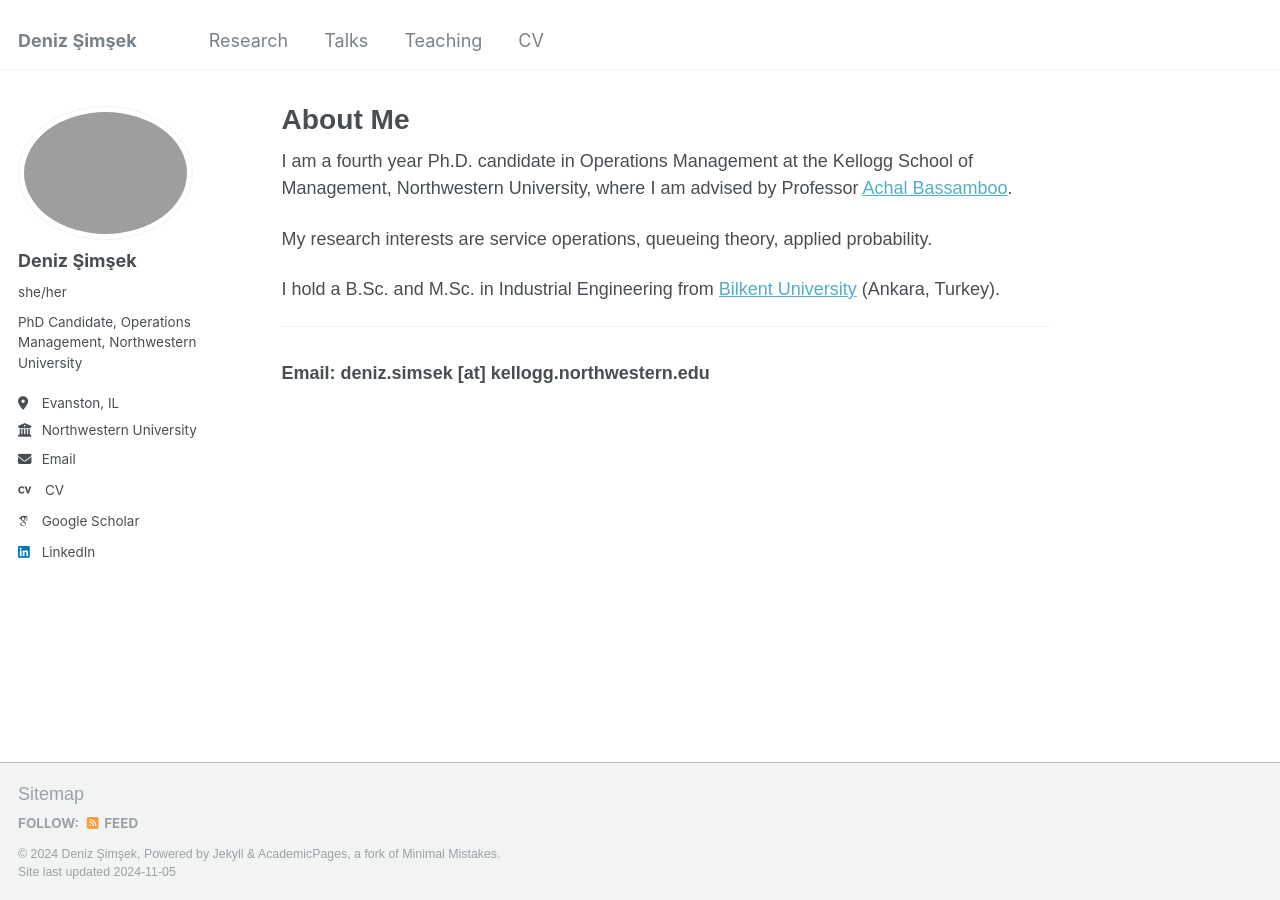
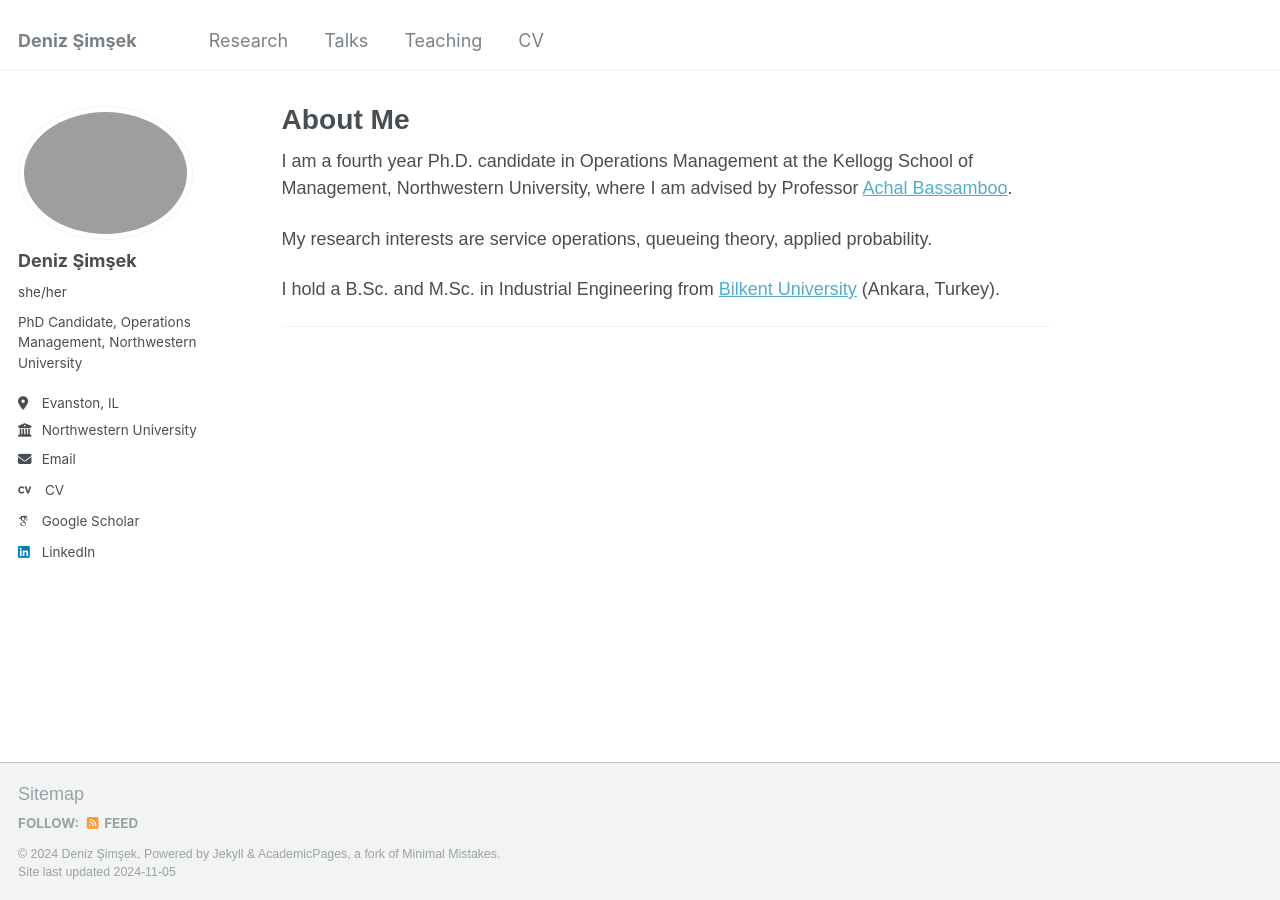
Before and after one commit to deniz-simsek/deniz-simsek, a Jekyll site: the page built from _pages/about.md, in a window 1280 px wide. Built offline with Jekyll 4.4.1, drawn with Linux system fonts in a browser that asks for light colours; some web fonts are replaced.

Commit message:
Update about.md

```diff
--- a/_pages/about.md
+++ b/_pages/about.md
@@ -15,5 +15,3 @@ I hold a B.Sc. and M.Sc. in Industrial Engineering from  <a href="https://w3.ie.
 
 
 ---
-
-### **Email:** deniz.simsek [at] kellogg.northwestern.edu
```
